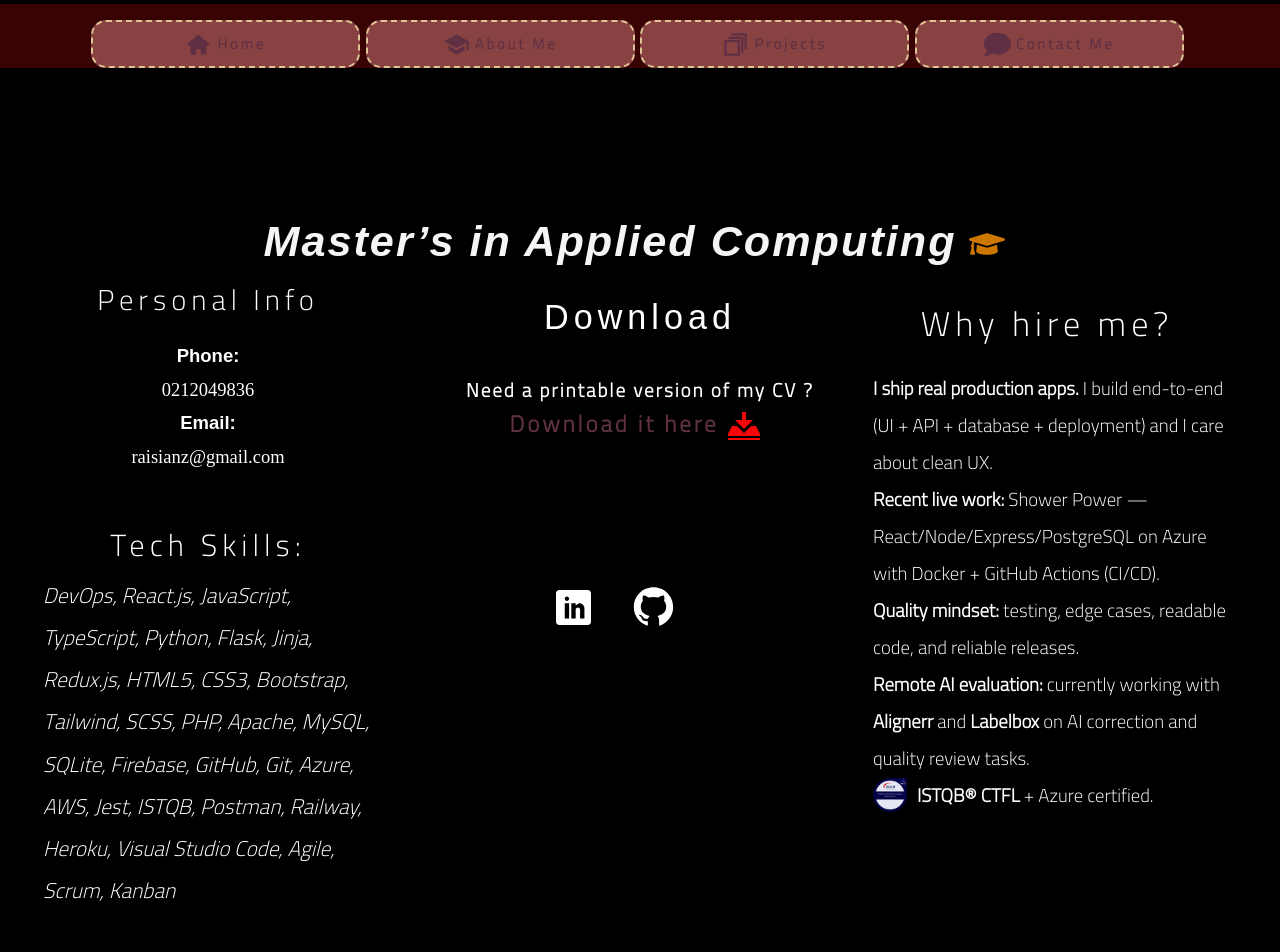
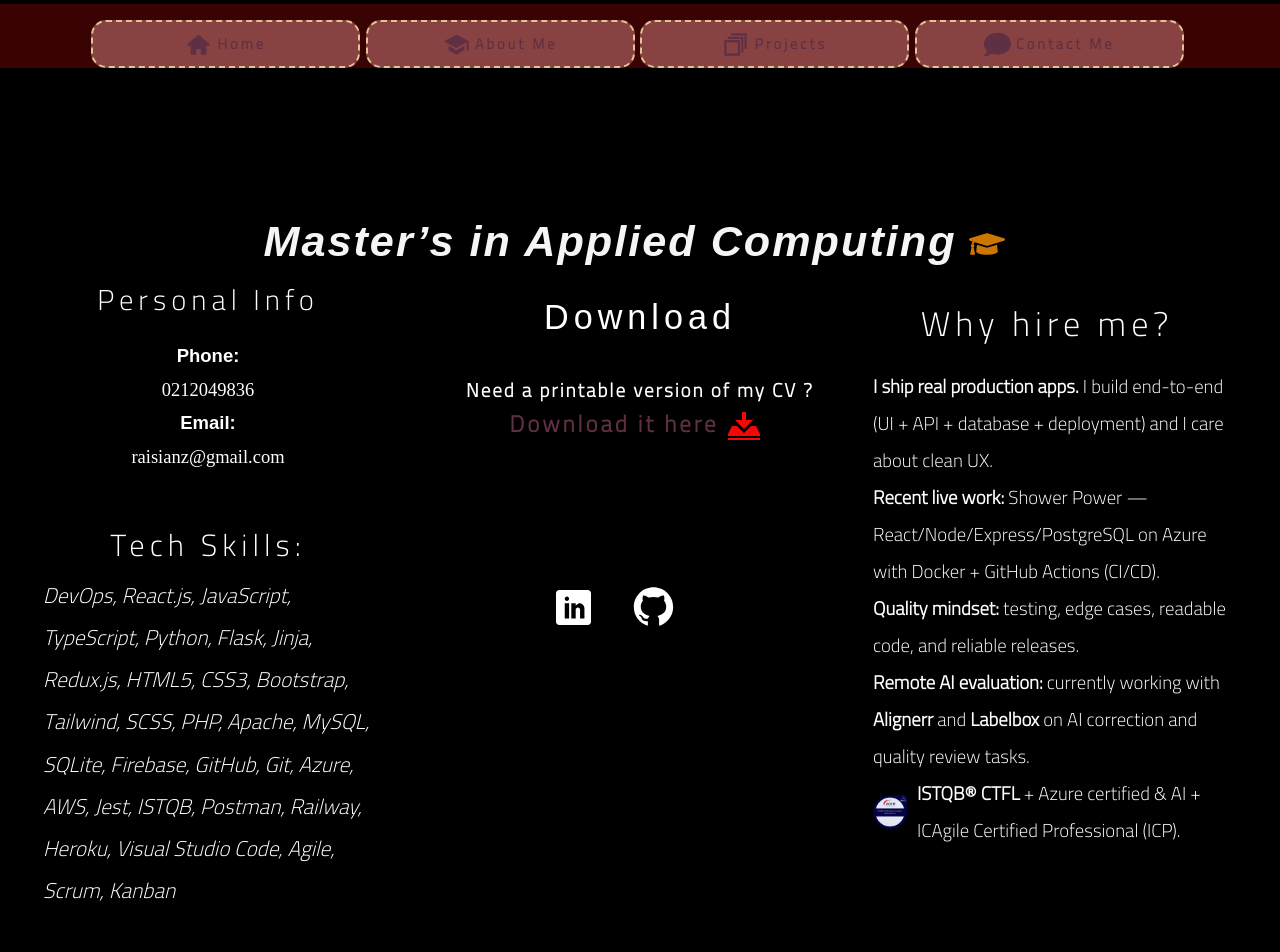
Before and after one commit to sue-zadeh/my-portfolio, a React (Vite) app: page / in a window 1280 px wide. Shown: the top 952 px of the page. Built offline with nearby package versions, Linux system fonts and the light colour scheme.

Commit message:
add projects

```diff
--- a/client/Body.jsx
+++ b/client/Body.jsx
@@ -96,8 +96,10 @@ function Body() {
               alt="ISTQB Certified Tester"
               style={{ height: '34px' }}
             />
-            <span><b>ISTQB® CTFL</b> + Azure certified.</span>
+            <span><b>ISTQB® CTFL</b> + Azure certified & AI + ICAgile Certified Professional (ICP).</span>
           </span>
+
+
         </p>
       </div>
     </div>
```
